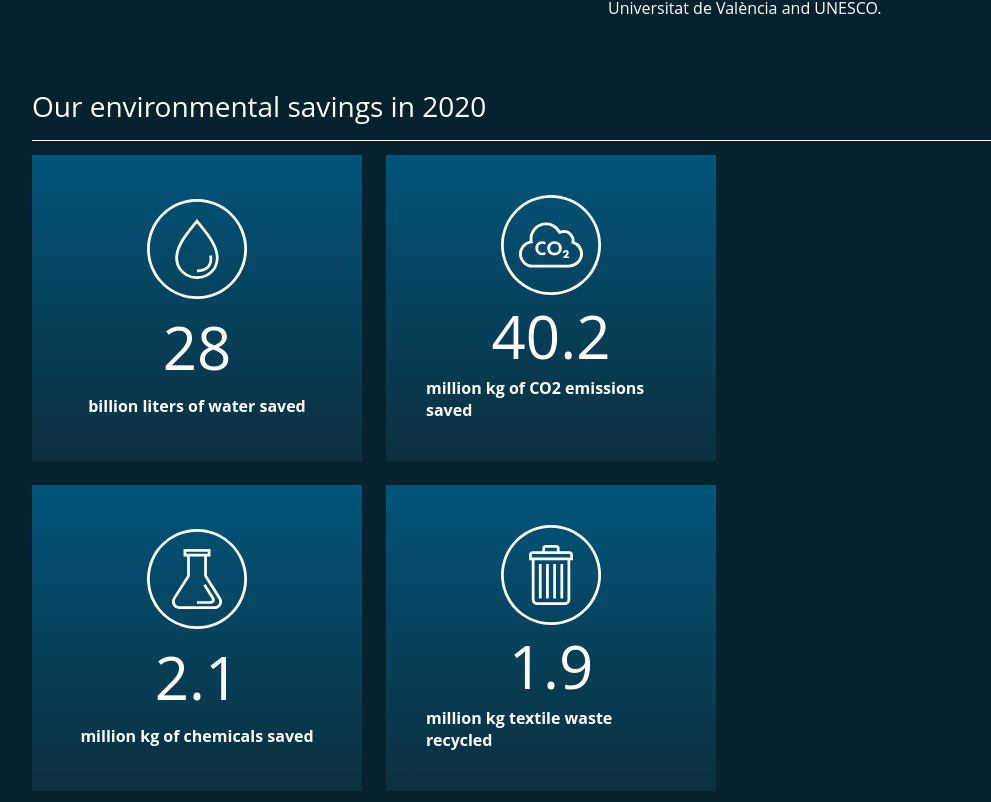
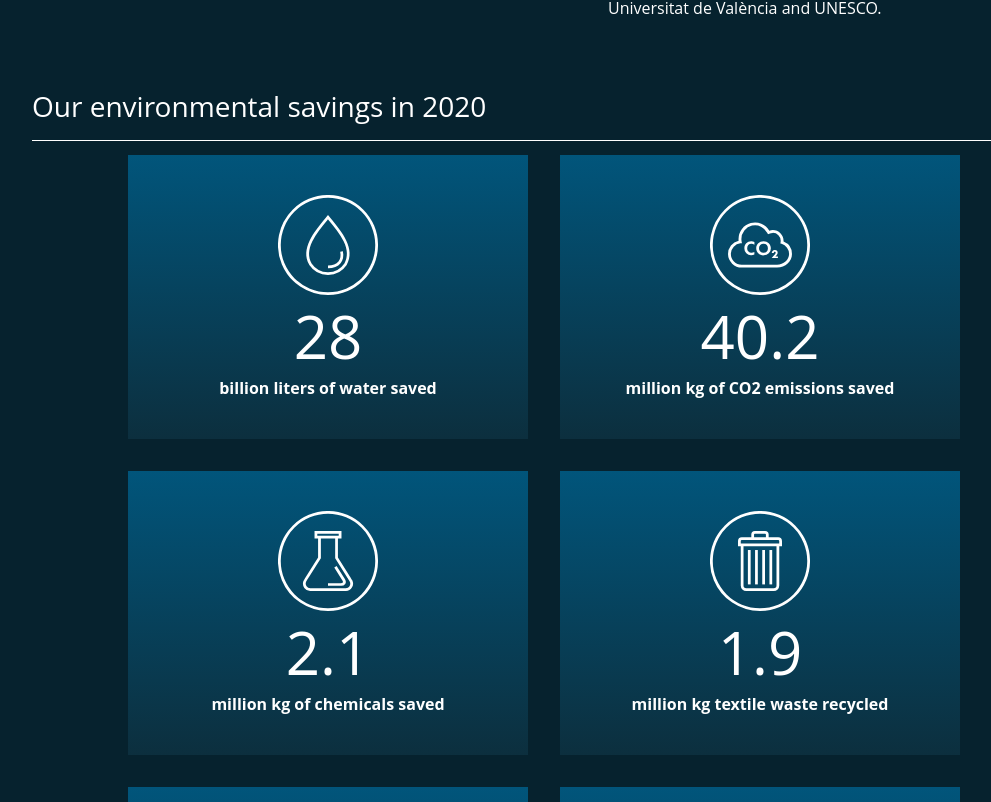
Before and after one commit to Edilberto-Vazquez/ferreyarns-clone-page, a React (Create React App) app: page /positive-impact in a window 1280 px wide. Shown: the part 1498-2300 px from the top of the page, without its empty margins (96-1087 px from the left). Built offline with nearby package versions, Linux system fonts and the light colour scheme.

Commit message:
environmental savings section display grid changed

```diff
--- a/src/pages/Home.jsx
+++ b/src/pages/Home.jsx
@@ -61,8 +61,8 @@
         <SectionDropDown
           title={section4.title}
           img={section4.img}
-          vTextPosition="right"
-          hTextPosition="top"
+          hTextPosition="right"
+          vTextPosition="top"
         >
           <MultipleParagraphs paragraphs={section4.paragraphs} />
         </SectionDropDown>
--- a/src/pages/styles/PositiveImpact.css
+++ b/src/pages/styles/PositiveImpact.css
@@ -12,8 +12,9 @@
 .env-sav-items {
   display: grid;
   grid-auto-rows: 1fr;
-  grid-template-columns: repeat(auto-fill, minmax(250px, 330px));
-  gap: 24px;
+  grid-template-columns: repeat(auto-fill, minmax(240px, 400px));
+  justify-content: center;
+  gap: 32px;
 }
 
 .env-sav-items__desc {
```
